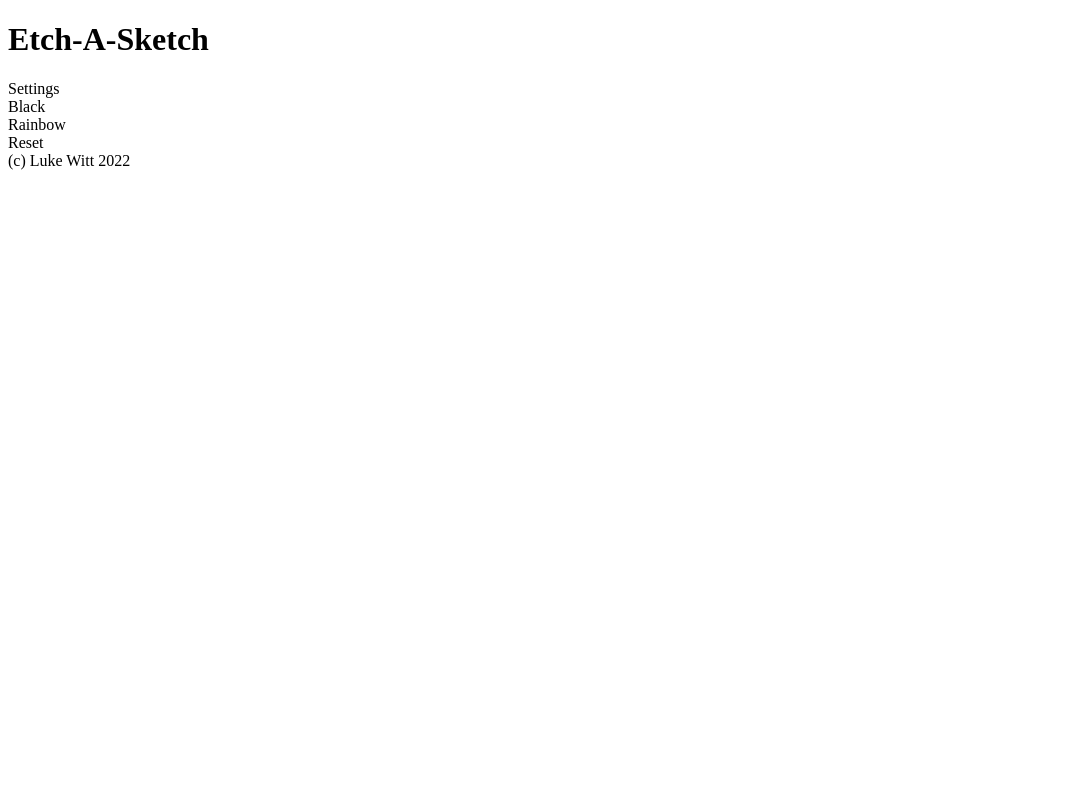
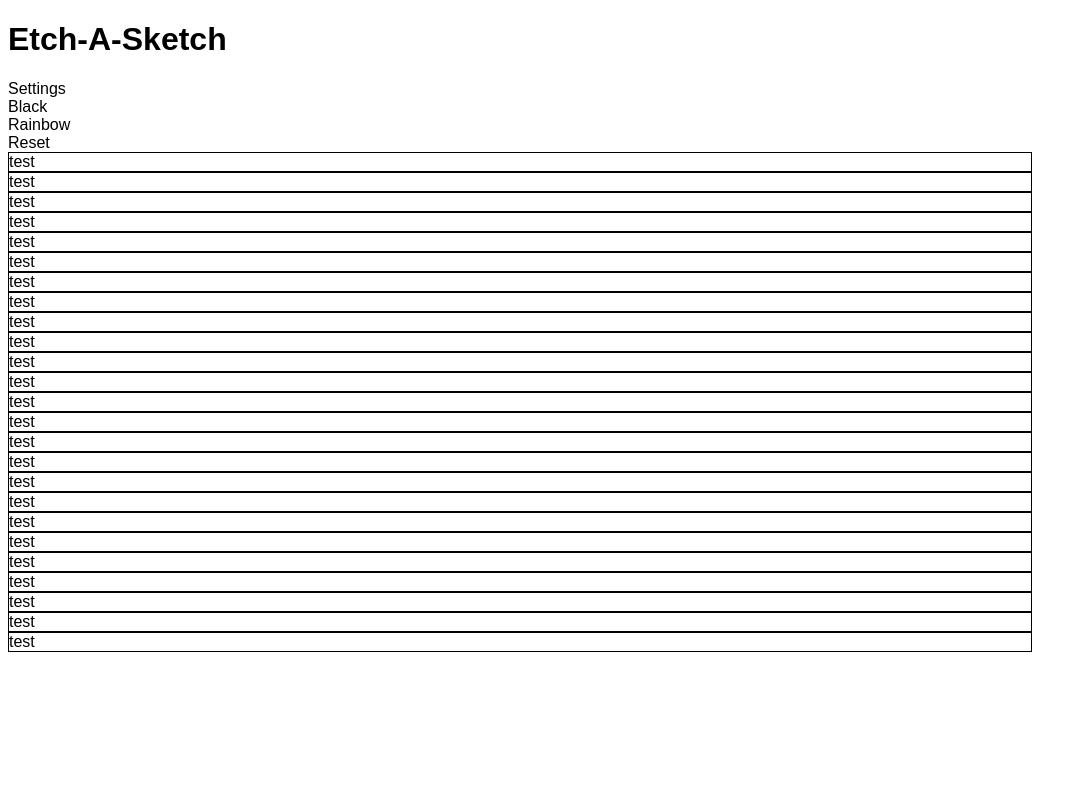
Before and after one commit to LuJaWi/etch-a-sketch, a plain HTML site: page index.html in a window 1280 px wide. Shown: the top 800 px of the page, without its empty margins (0-1087 px from the left). Drawn offline with Linux system fonts and the light colour scheme.

Commit message:
Sketching out js ideas

```diff
--- a/index.html
+++ b/index.html
@@ -6,9 +6,9 @@
     <meta name="viewport" content="width=device-width, initial-scale=1.0">
     <title>Etch-A-Sketch</title>
     <script src="./script.js" defer></script>
-    <link href="style.css">
+    <link rel="stylesheet" href="style.css">
 </head>
-<body>
+<body class = "body">
     <h1 class = "header">Etch-A-Sketch</h1>
     <div class = "page-content">
         <div class = "settings-panel">
--- a/script.js
+++ b/script.js
@@ -0,0 +1,11 @@
+const easSelector = document.querySelector(".etch-a-sketch");
+console.log(easSelector)
+
+
+let childPixelDiv = 'div'
+
+gridEdge = 5
+
+for (i = gridEdge**2; i>0; i--) {
+    easSelector.innerHTML += "<div class='eas-pixel'>test</div>"
+}
--- a/style.css
+++ b/style.css
@@ -0,0 +1,18 @@
+body {
+  font-family: sans-serif;
+}
+
+.page-contents {
+  display: flex;
+  flex-direction: row;
+}
+
+.etch-a-sketch {
+  display: flex-wrap;
+  height: 1024px;
+  width: 1024px;
+}
+
+.eas-pixel {
+  border: solid 1px;
+}
```
